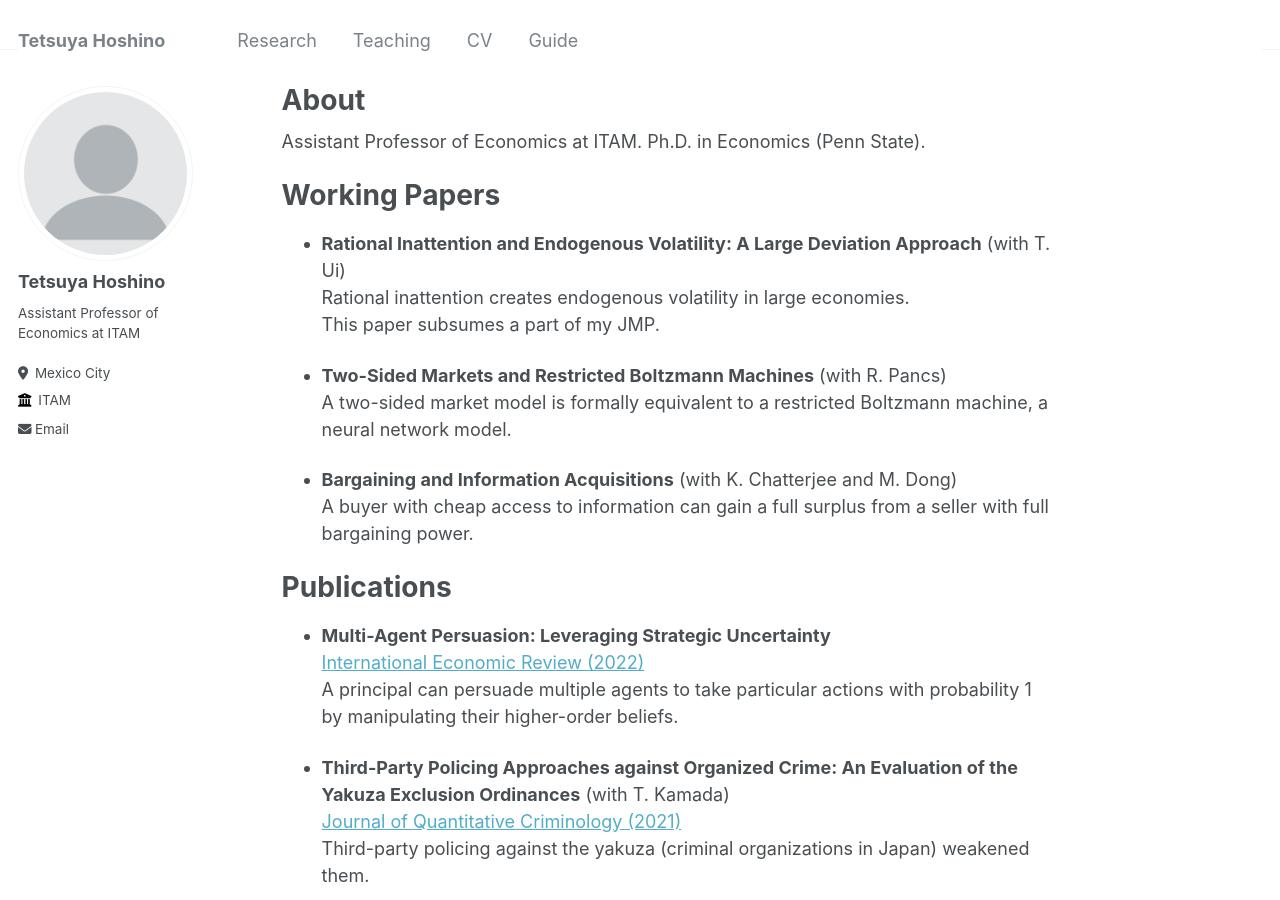
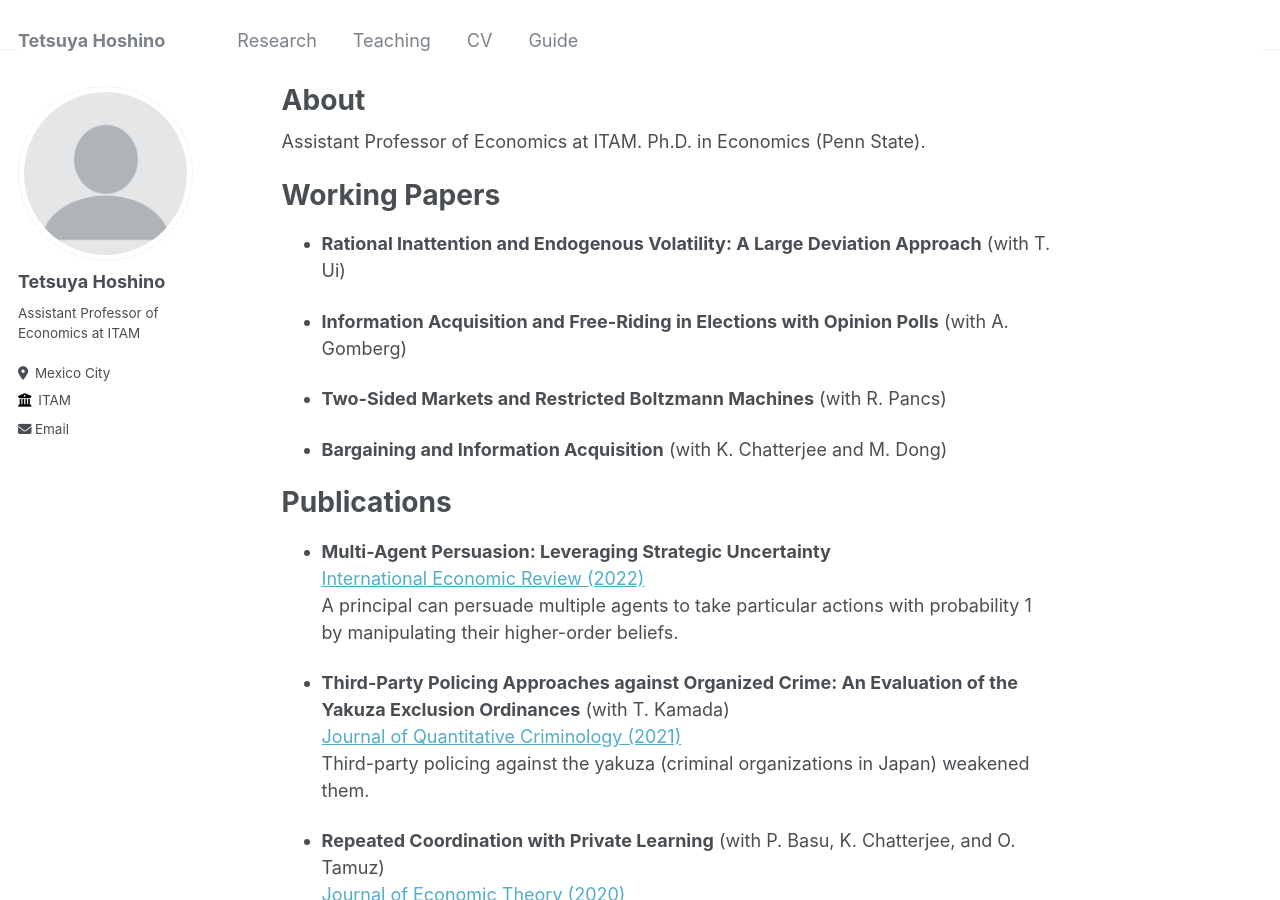
Before and after one commit to tetsuyahoshino137/tetsuyahoshino137.github.io, a Jekyll site: the page built from _pages/about.md, in a window 1280 px wide and 900 px high. Built offline with Jekyll 4.4.1, drawn with Linux system fonts in a browser that asks for light colours.

Commit message:
Update about.md

```diff
--- a/_pages/about.md
+++ b/_pages/about.md
@@ -12,14 +12,12 @@
 Working Papers
 ======
 - **Rational Inattention and Endogenous Volatility: A Large Deviation Approach** (with T. Ui)
-Rational inattention creates endogenous volatility in large economies.
-This paper subsumes a part of my JMP.
+
+- **Information Acquisition and Free-Riding in Elections with Opinion Polls** (with A. Gomberg)
 
 - **Two-Sided Markets and Restricted Boltzmann Machines** (with R. Pancs)
-A two-sided market model is formally equivalent to a restricted Boltzmann machine, a neural network model.
 
-- **Bargaining and Information Acquisitions** (with K. Chatterjee and M. Dong)
-A buyer with cheap access to information can gain a full surplus from a seller with full bargaining power.
+- **Bargaining and Information Acquisition** (with K. Chatterjee and M. Dong)
 
 Publications
 ======
```
